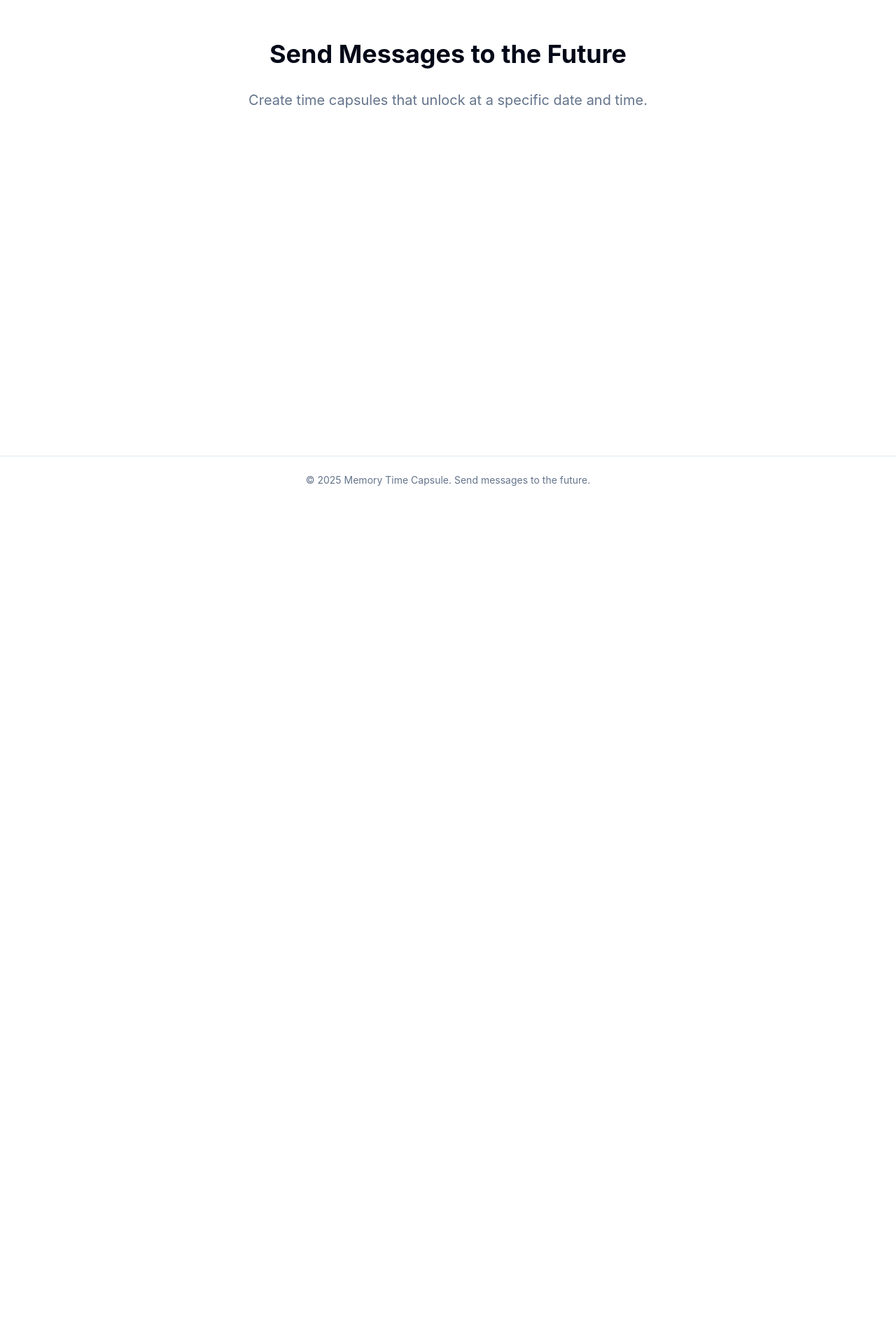
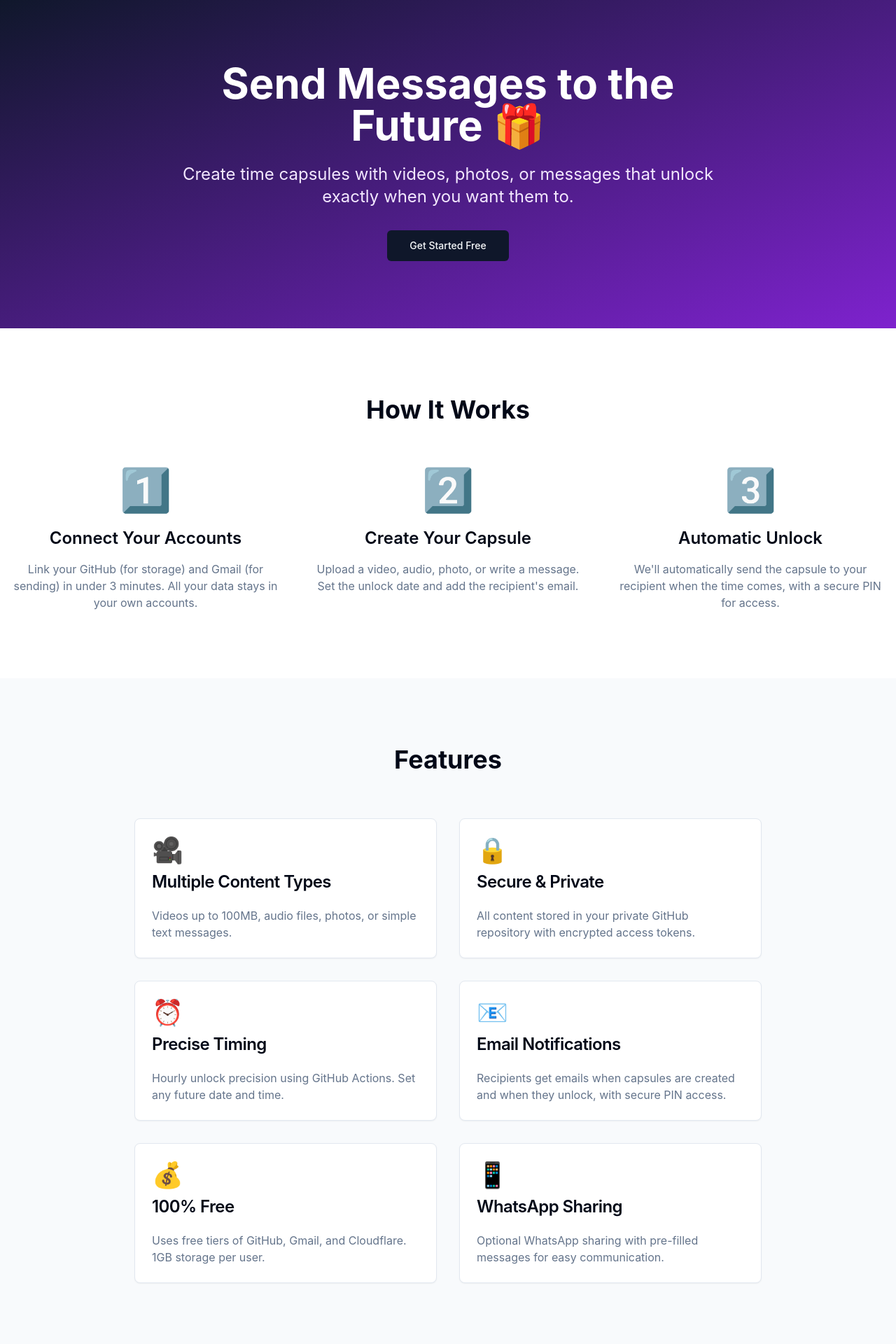
Before and after one commit to anjaysahoo/memory-time-capsule, a React app in the folder frontend/: page / in a window 1280 px wide. Shown: the part 80-2000 px from the top of the page at 70% size. Before the commit the page ends 800 px from the top, so only its background shows below. Built offline with nearby package versions, Linux system fonts and the light colour scheme; no server answers; the HTML template or start-up script is replaced by a standard one.

Commit message:
Update home page with full landing experience

```diff
--- a/frontend/src/pages/Home.tsx
+++ b/frontend/src/pages/Home.tsx
@@ -1,9 +1,13 @@
 import { useEffect } from "react";
-import { useNavigate, useSearchParams } from "react-router-dom";
+import { Link, useNavigate, useSearchParams } from "react-router-dom";
+import { useAuthStore } from "@/store/authStore";
+import { Button } from "@/components/ui/button";
+import { Card, CardContent, CardHeader, CardTitle } from "@/components/ui/card";
 
 export default function Home() {
   const [searchParams] = useSearchParams();
   const navigate = useNavigate();
+  const { isAuthenticated } = useAuthStore();
 
   // Handle OAuth callbacks that land on root instead of /auth/callback
   useEffect(() => {
@@ -25,13 +29,169 @@ export default function Home() {
   }, [searchParams, navigate]);
 
   return (
-    <div className="container mx-auto px-4 py-16">
-      <h1 className="text-4xl font-bold text-center mb-8 text-foreground">
-        Send Messages to the Future
-      </h1>
-      <p className="text-xl text-center text-muted-foreground">
-        Create time capsules that unlock at a specific date and time.
-      </p>
+    <div>
+      {/* Hero Section */}
+      <div className="bg-gradient-to-br from-primary to-purple-700 text-white">
+        <div className="container mx-auto px-4 py-24">
+          <div className="max-w-3xl mx-auto text-center">
+            <h1 className="text-5xl md:text-6xl font-bold mb-6">
+              Send Messages to the Future 🎁
+            </h1>
+            <p className="text-xl md:text-2xl mb-8 text-purple-100">
+              Create time capsules with videos, photos, or messages that unlock
+              exactly when you want them to.
+            </p>
+            <Button asChild size="lg">
+              <Link to={isAuthenticated() ? "/create" : "/auth"}>
+                {isAuthenticated() ? "Create Capsule" : "Get Started Free"}
+              </Link>
+            </Button>
+          </div>
+        </div>
+      </div>
+
+      {/* How It Works */}
+      <div className="container mx-auto px-4 py-24">
+        <h2 className="text-4xl font-bold text-center mb-16">How It Works</h2>
+        <div className="grid grid-cols-1 md:grid-cols-3 gap-12">
+          <div className="text-center">
+            <div className="text-6xl mb-6">1️⃣</div>
+            <h3 className="text-2xl font-semibold mb-4">
+              Connect Your Accounts
+            </h3>
+            <p className="text-muted-foreground">
+              Link your GitHub (for storage) and Gmail (for sending) in under 3
+              minutes. All your data stays in your own accounts.
+            </p>
+          </div>
+
+          <div className="text-center">
+            <div className="text-6xl mb-6">2️⃣</div>
+            <h3 className="text-2xl font-semibold mb-4">Create Your Capsule</h3>
+            <p className="text-muted-foreground">
+              Upload a video, audio, photo, or write a message. Set the unlock
+              date and add the recipient's email.
+            </p>
+          </div>
+
+          <div className="text-center">
+            <div className="text-6xl mb-6">3️⃣</div>
+            <h3 className="text-2xl font-semibold mb-4">Automatic Unlock</h3>
+            <p className="text-muted-foreground">
+              We'll automatically send the capsule to your recipient when the
+              time comes, with a secure PIN for access.
+            </p>
+          </div>
+        </div>
+      </div>
+
+      {/* Features */}
+      <div className="bg-muted/50 py-24">
+        <div className="container mx-auto px-4">
+          <h2 className="text-4xl font-bold text-center mb-16">Features</h2>
+          <div className="grid grid-cols-1 md:grid-cols-2 gap-8 max-w-4xl mx-auto">
+            <Card>
+              <CardHeader>
+                <div className="text-4xl mb-2">🎥</div>
+                <CardTitle>Multiple Content Types</CardTitle>
+              </CardHeader>
+              <CardContent>
+                <p className="text-muted-foreground">
+                  Videos up to 100MB, audio files, photos, or simple text
+                  messages.
+                </p>
+              </CardContent>
+            </Card>
+
+            <Card>
+              <CardHeader>
+                <div className="text-4xl mb-2">🔒</div>
+                <CardTitle>Secure & Private</CardTitle>
+              </CardHeader>
+              <CardContent>
+                <p className="text-muted-foreground">
+                  All content stored in your private GitHub repository with
+                  encrypted access tokens.
+                </p>
+              </CardContent>
+            </Card>
+
+            <Card>
+              <CardHeader>
+                <div className="text-4xl mb-2">⏰</div>
+                <CardTitle>Precise Timing</CardTitle>
+              </CardHeader>
+              <CardContent>
+                <p className="text-muted-foreground">
+                  Hourly unlock precision using GitHub Actions. Set any future
+                  date and time.
+                </p>
+              </CardContent>
+            </Card>
+
+            <Card>
+              <CardHeader>
+                <div className="text-4xl mb-2">📧</div>
+                <CardTitle>Email Notifications</CardTitle>
+              </CardHeader>
+              <CardContent>
+                <p className="text-muted-foreground">
+                  Recipients get emails when capsules are created and when they
+                  unlock, with secure PIN access.
+                </p>
+              </CardContent>
+            </Card>
+
+            <Card>
+              <CardHeader>
+                <div className="text-4xl mb-2">💰</div>
+                <CardTitle>100% Free</CardTitle>
+              </CardHeader>
+              <CardContent>
+                <p className="text-muted-foreground">
+                  Uses free tiers of GitHub, Gmail, and Cloudflare. 1GB storage
+                  per user.
+                </p>
+              </CardContent>
+            </Card>
+
+            <Card>
+              <CardHeader>
+                <div className="text-4xl mb-2">📱</div>
+                <CardTitle>WhatsApp Sharing</CardTitle>
+              </CardHeader>
+              <CardContent>
+                <p className="text-muted-foreground">
+                  Optional WhatsApp sharing with pre-filled messages for easy
+                  communication.
+                </p>
+              </CardContent>
+            </Card>
+          </div>
+        </div>
+      </div>
+
+      {/* CTA Section */}
+      <div className="container mx-auto px-4 py-24">
+        <Card className="max-w-2xl mx-auto bg-primary/5 border-primary/20">
+          <CardContent className="pt-6 text-center">
+            <h2 className="text-3xl font-bold mb-4">
+              Ready to Send a Message to the Future?
+            </h2>
+            <p className="text-lg text-muted-foreground mb-8">
+              Create your first time capsule in minutes. No credit card
+              required.
+            </p>
+            <Button asChild size="lg">
+              <Link to={isAuthenticated() ? "/create" : "/auth"}>
+                {isAuthenticated()
+                  ? "Create Your First Capsule"
+                  : "Get Started Free"}
+              </Link>
+            </Button>
+          </CardContent>
+        </Card>
+      </div>
     </div>
   );
 }
```
